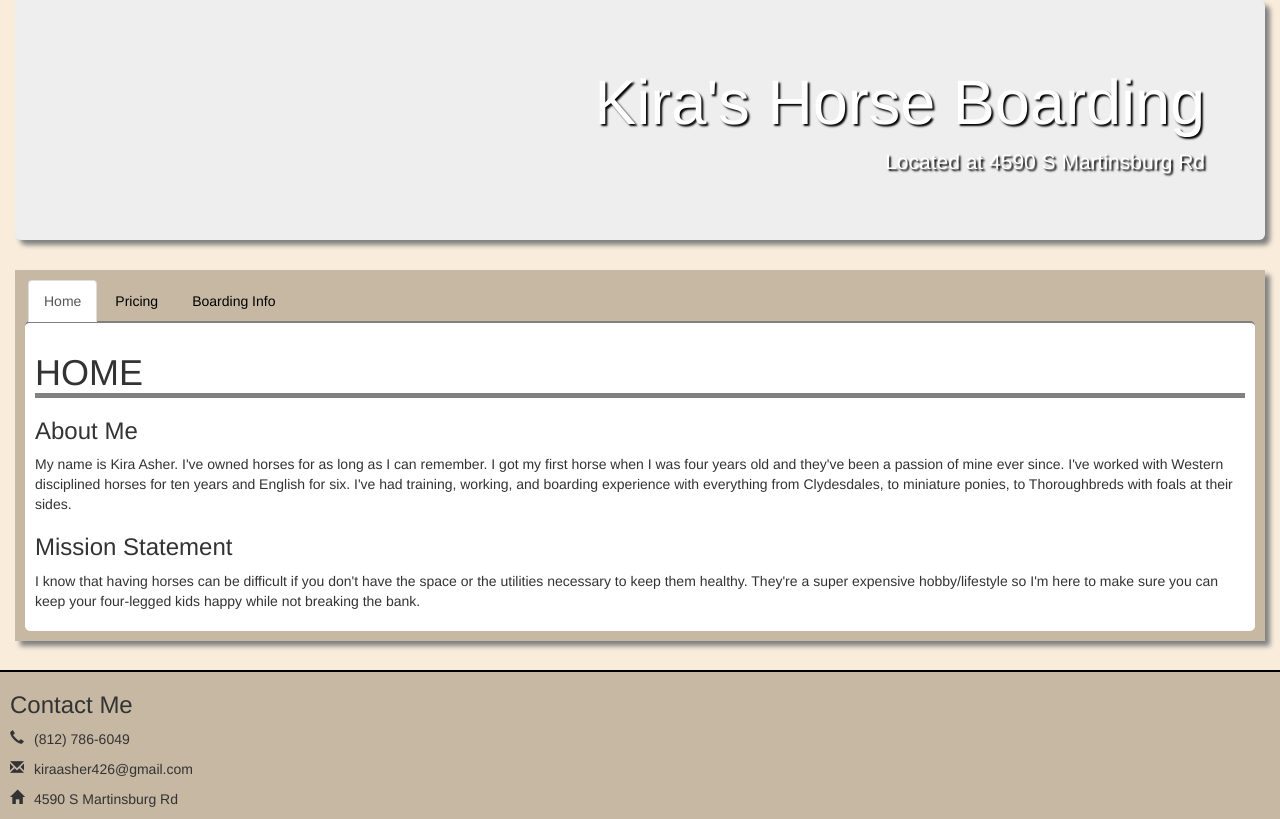
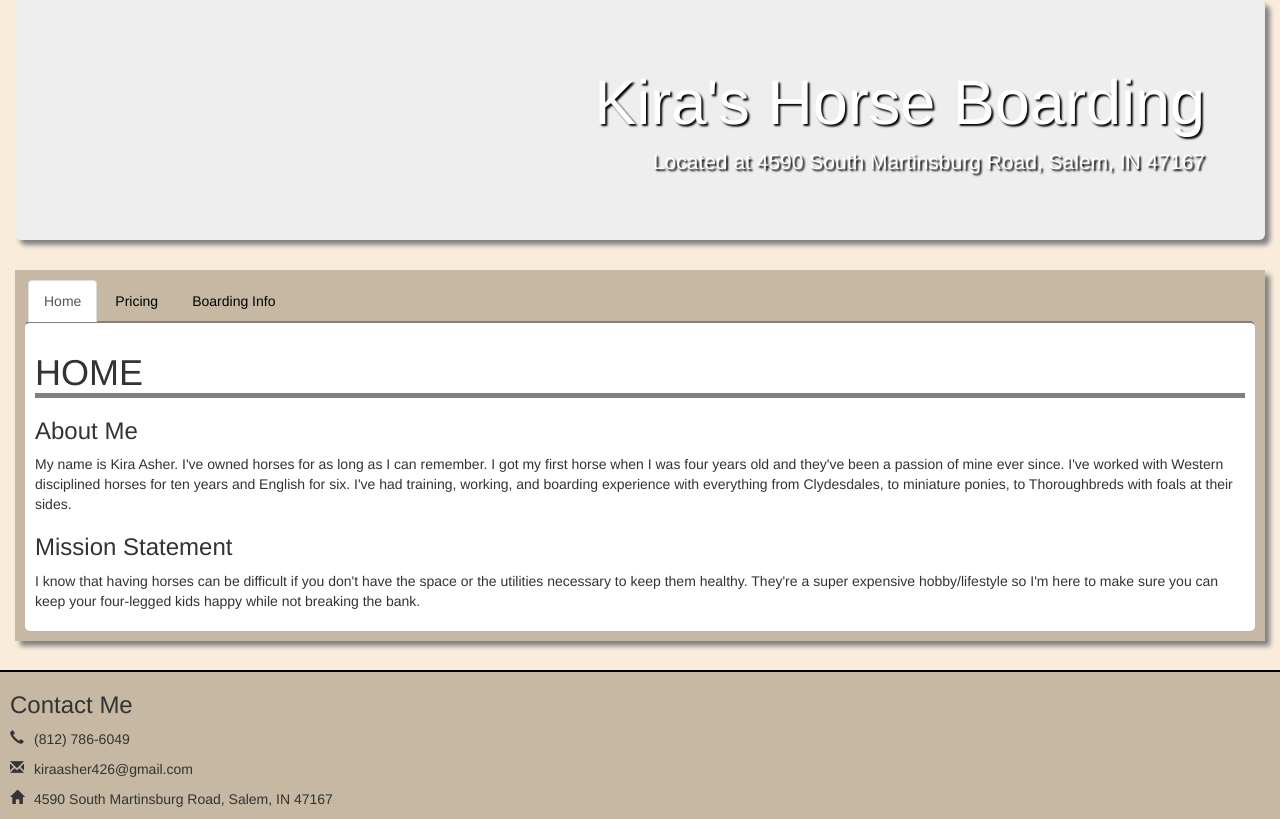
Before and after one commit to poplarfarm/horseboarding, a plain HTML site: page index.html in a window 1280 px wide. Drawn offline with nearby package versions, Linux system fonts and the light colour scheme.

Commit message:
Update address info

```diff
--- a/index.html
+++ b/index.html
@@ -16,7 +16,7 @@
         <div class="container-fluid">
             <div class="jumbotron">
                 <h1>Kira's Horse Boarding</h1>
-                <p>Located at 4590 S Martinsburg Rd</p>
+                <p>Located at 4590 South Martinsburg Road, Salem, IN 47167</p>
             </div>
         </div>
 
@@ -126,7 +126,7 @@
             <h3>Contact Me</h3>
             <p><span class="glyphicon glyphicon-earphone"></span><p>(812) 786-6049</p></p>
             <p><span class="glyphicon glyphicon-envelope"></span><p>kiraasher426@gmail.com</p></p>
-            <p><span class="glyphicon glyphicon-home"></span><p>4590 S Martinsburg Rd</p></p>
+            <p><span class="glyphicon glyphicon-home"></span><p>4590 South Martinsburg Road, Salem, IN 47167</p></p>
         </footer>
 
         <script>
```
